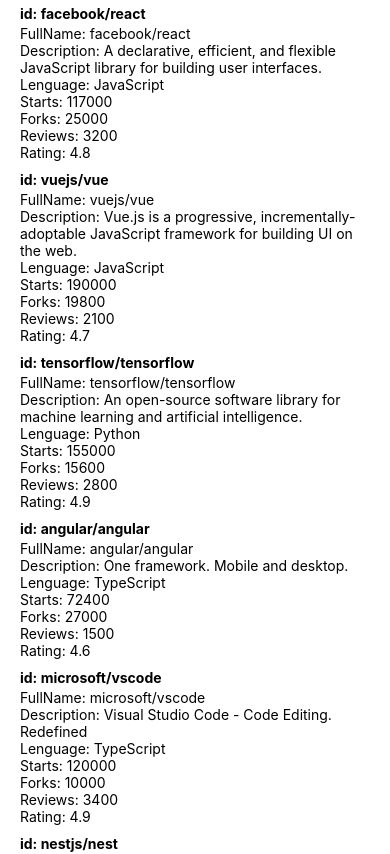
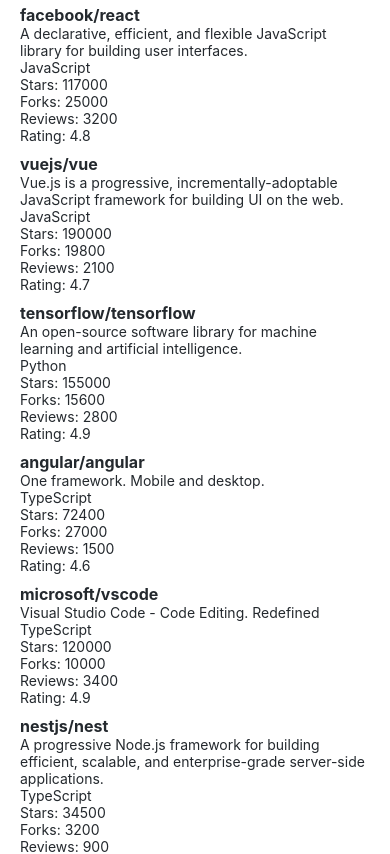
Before and after one commit to TomasCuevas/Rate-Repository-App-ReactNative, a React Native app: screen / in a window 390 px wide. Shown: the top 854 px of the page. Built offline with nearby package versions, Linux system fonts and the light colour scheme.

Commit message:
StyleSheet, theme y estilos

```diff
--- a/src/components/RepositoryItem.tsx
+++ b/src/components/RepositoryItem.tsx
@@ -1,4 +1,7 @@
-import { Text, View } from "react-native";
+import { View, StyleSheet } from "react-native";
+
+//* COMPONENT *//
+import { StyledText } from "./StyledText";
 
 //* INTERFACES *//
 import { IRepository } from "../interfaces";
@@ -9,17 +12,28 @@
 
 export const RepositoryItem: React.FC<Props> = ({ repository }) => {
   return (
-    <View style={{ padding: 20, paddingBottom: 5, paddingTop: 5 }}>
-      <Text style={{ fontWeight: "bold", marginBottom: 3 }}>
-        id: {repository.id}
-      </Text>
-      <Text>FullName: {repository.fullName}</Text>
-      <Text>Description: {repository.description}</Text>
-      <Text>Lenguage: {repository.language}</Text>
-      <Text>Starts: {repository.stargazersCount}</Text>
-      <Text>Forks: {repository.forksCount}</Text>
-      <Text>Reviews: {repository.reviewCount}</Text>
-      <Text>Rating: {repository.ratingAverage}</Text>
+    <View style={Styles.container}>
+      <StyledText fontWeight="bold" fontSize="subheading">
+        {repository.fullName}
+      </StyledText>
+      <StyledText>{repository.description}</StyledText>
+      <StyledText>{repository.language}</StyledText>
+      <StyledText>Stars: {repository.stargazersCount}</StyledText>
+      <StyledText>Forks: {repository.forksCount}</StyledText>
+      <StyledText>Reviews: {repository.reviewCount}</StyledText>
+      <StyledText>Rating: {repository.ratingAverage}</StyledText>
     </View>
   );
 };
+
+const Styles = StyleSheet.create({
+  container: {
+    padding: 20,
+    paddingVertical: 5,
+  },
+  strong: {
+    color: "#09f",
+    fontWeight: "bold",
+    marginBottom: 5,
+  },
+});
--- /dev/null
+++ b/src/components/StyledText.tsx
@@ -0,0 +1,56 @@
+import { Text, StyleSheet } from "react-native";
+
+//* THEME *//
+import { theme } from "../theme";
+
+//* INTERFACE *//
+interface Props {
+  children: React.ReactNode;
+  color?: "primary" | "secondary";
+  fontSize?: "subheading";
+  fontWeight?: "bold";
+  props?: any;
+}
+
+export const StyledText: React.FC<Props> = ({
+  children,
+  color,
+  fontSize,
+  fontWeight,
+  ...props
+}) => {
+  const textStyles = [
+    Styles.text,
+    color === "primary" && Styles.colorPrimary,
+    color === "secondary" && Styles.colorSecondary,
+    fontSize === "subheading" && Styles.subheading,
+    fontWeight === "bold" && Styles.bold,
+  ];
+
+  return (
+    <Text style={textStyles} {...props}>
+      {children}
+    </Text>
+  );
+};
+
+const Styles = StyleSheet.create({
+  text: {
+    fontSize: theme.fontSizes.body,
+    color: theme.colors.textPrimary,
+    fontFamily: theme.fonts.main,
+    fontWeight: theme.fontWeights.normal as "normal",
+  },
+  colorPrimary: {
+    color: theme.colors.primary,
+  },
+  colorSecondary: {
+    color: theme.colors.textSecondary,
+  },
+  bold: {
+    fontWeight: theme.fontWeights.bold as "bold",
+  },
+  subheading: {
+    fontSize: theme.fontSizes.subheading,
+  },
+});
--- /dev/null
+++ b/src/theme.ts
@@ -0,0 +1,18 @@
+export const theme = {
+  colors: {
+    textPrimary: "#24292e",
+    textSecondary: "#586069",
+    primary: "#0366d6",
+  },
+  fontSizes: {
+    body: 14,
+    subheading: 16,
+  },
+  fonts: {
+    main: "System",
+  },
+  fontWeights: {
+    normal: "400",
+    bold: "700",
+  },
+};
```
Also changed, not shown: src/components/RepositoryList.tsx (+5 -2 lines).
